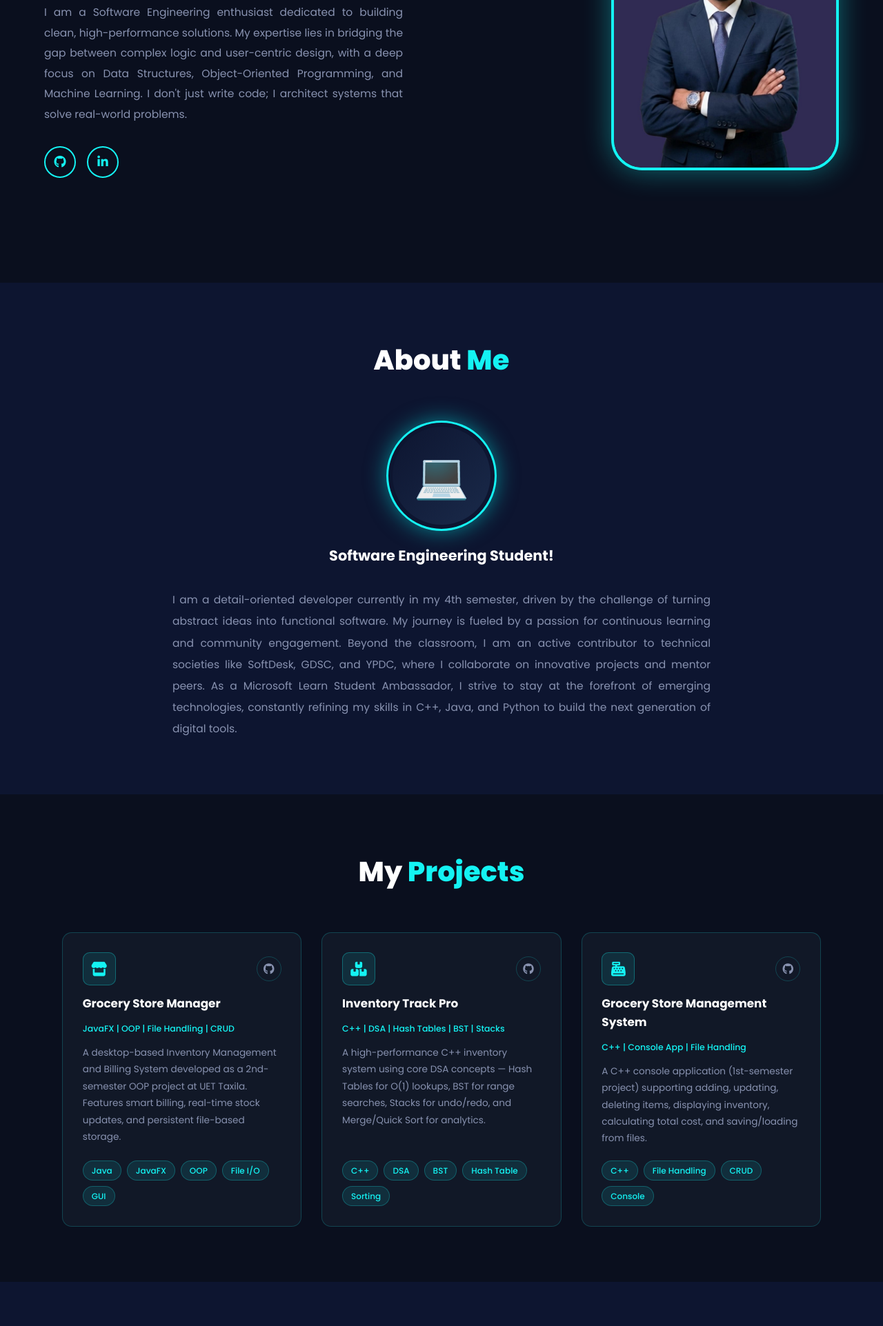
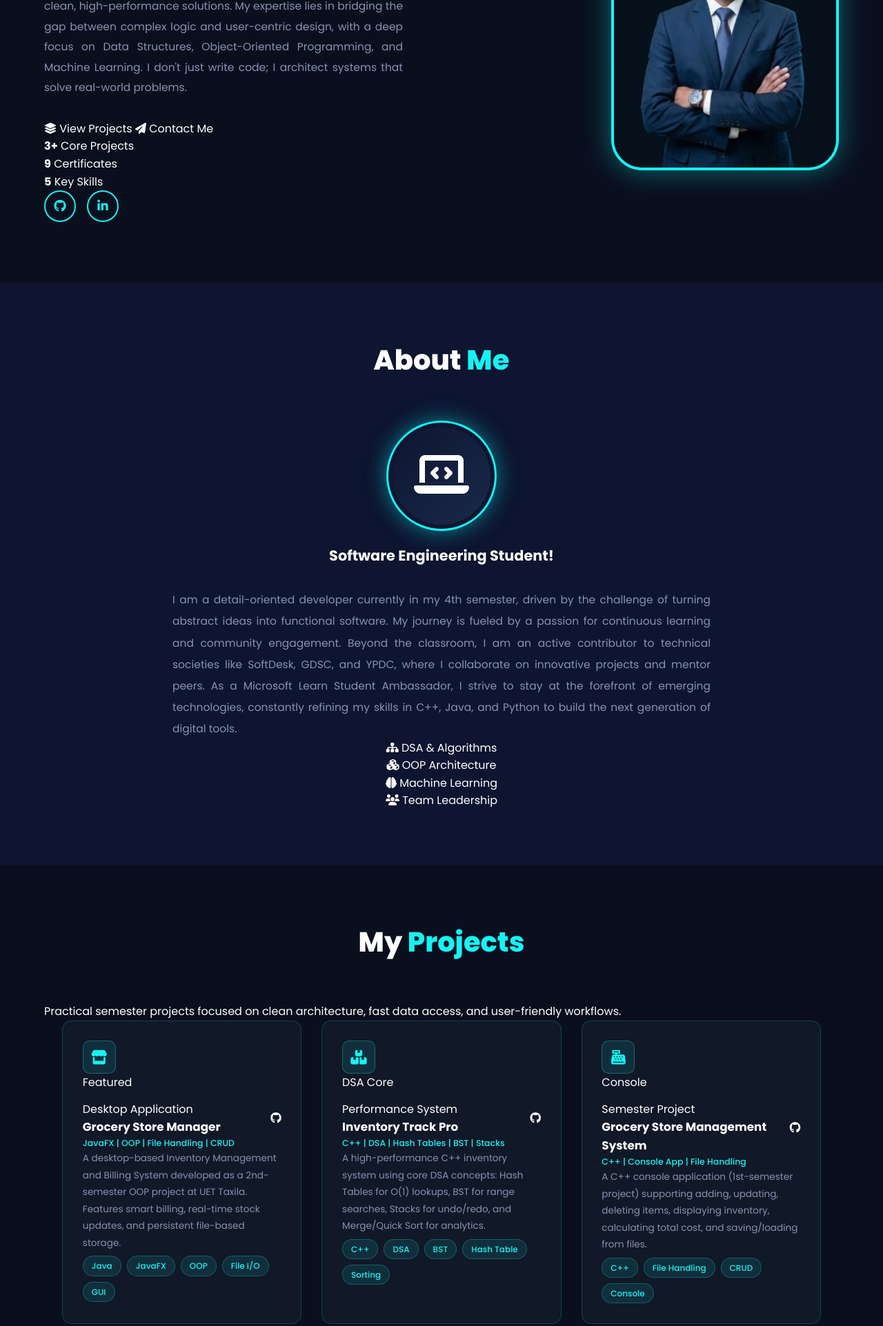
Before and after one commit to KhuramSohail56/my-portfolio, a plain HTML site: page index.html in a window 1280 px wide. Shown: the part 390-2313 px from the top of the page at 69% size. Drawn offline with Linux system fonts and the light colour scheme.

Commit message:
Update index.html

```diff
--- a/index.html
+++ b/index.html
@@ -3,6 +3,7 @@
 <head>
   <meta charset="UTF-8" />
   <meta name="viewport" content="width=device-width, initial-scale=1.0"/>
+  <meta name="description" content="Khurram Sohail portfolio - Software Engineering student focused on C++, Java, Python, DSA, OOP, Machine Learning, and practical software projects." />
   <title>Khurram Sohail | Portfolio</title>
   <link rel="stylesheet" href="stylesheet.css" />
   <link href="https://fonts.googleapis.com/css2?family=Poppins:wght@300;400;500;600;700;800&display=swap" rel="stylesheet"/>
@@ -22,14 +23,15 @@
       <li><a href="#education"    class="nav-link">Education</a></li>
       <li><a href="#contact"      class="nav-link">Contact</a></li>
     </ul>
-    <div class="hamburger" id="hamburger">
+    <button class="hamburger" id="hamburger" type="button" aria-label="Open navigation menu" aria-expanded="false">
       <span></span><span></span><span></span>
-    </div>
+    </button>
   </nav>
 
   <!-- ===== HOME ===== -->
   <section class="home" id="home">
     <div class="home-content">
+      <p class="availability-pill"><i class="fas fa-code"></i> Software Engineering Student</p>
       <h1>Hi, I'm <span class="highlight">Khurram Sohail</span></h1>
       <h2 class="typing-wrapper">
         <span id="typed-text"></span><span class="cursor">|</span>
@@ -37,6 +39,24 @@
       <p class="home-desc">
         I am a Software Engineering enthusiast dedicated to building clean, high-performance solutions. My expertise lies in bridging the gap between complex logic and user-centric design, with a deep focus on Data Structures, Object-Oriented Programming, and Machine Learning. I don't just write code; I architect systems that solve real-world problems.
       </p>
+      <div class="hero-actions">
+        <a href="#projects" class="primary-btn"><i class="fas fa-layer-group"></i> View Projects</a>
+        <a href="#contact" class="secondary-btn"><i class="fas fa-paper-plane"></i> Contact Me</a>
+      </div>
+      <div class="hero-stats" aria-label="Portfolio highlights">
+        <div class="stat-card">
+          <strong>3+</strong>
+          <span>Core Projects</span>
+        </div>
+        <div class="stat-card">
+          <strong>9</strong>
+          <span>Certificates</span>
+        </div>
+        <div class="stat-card">
+          <strong>5</strong>
+          <span>Key Skills</span>
+        </div>
+      </div>
       <div class="social-icons">
         <a href="https://github.com/KhuramSohail56" target="_blank" class="social-btn" title="GitHub">
           <i class="fab fa-github"></i>
@@ -48,7 +68,7 @@
     </div>
    <div class="home-img">
       <div class="img-box">
-        <img src="updatepro.jpeg" alt="Khurram Sohail Profile Picture" />
+        <img src="khur.jpeg" alt="Khurram Sohail Profile Picture" />
       </div>
     </div>
   </section>
@@ -59,7 +79,7 @@
       <div class="about-avatar">
         <div class="avatar-ring">
           <div class="avatar-inner">
-            <span class="avatar-emoji">💻</span>
+            <span class="avatar-emoji"><i class="fas fa-laptop-code"></i></span>
           </div>
         </div>
         <h3 class="about-title">Software Engineering Student!</h3>
@@ -69,55 +89,96 @@
 
 As a Microsoft Learn Student Ambassador, I strive to stay at the forefront of emerging technologies, constantly refining my skills in C++, Java, and Python to build the next generation of digital tools.
       </p>
+      <div class="about-highlights">
+        <div class="about-highlight">
+          <i class="fas fa-sitemap"></i>
+          <span>DSA & Algorithms</span>
+        </div>
+        <div class="about-highlight">
+          <i class="fas fa-cubes"></i>
+          <span>OOP Architecture</span>
+        </div>
+        <div class="about-highlight">
+          <i class="fas fa-brain"></i>
+          <span>Machine Learning</span>
+        </div>
+        <div class="about-highlight">
+          <i class="fas fa-users"></i>
+          <span>Team Leadership</span>
+        </div>
+      </div>
     </div>
   </section>
   <!-- ===== PROJECTS ===== -->
   <section class="projects" id="projects">
     <h2 class="section-heading">My <span class="highlight">Projects</span></h2>
+    <p class="projects-intro">
+      Practical semester projects focused on clean architecture, fast data access, and user-friendly workflows.
+    </p>
     <div class="projects-grid">
 
       <div class="project-card">
+        <div class="project-visual project-visual-java">
+          <div class="project-icon"><i class="fas fa-store"></i></div>
+          <span class="project-status">Featured</span>
+        </div>
+        <div class="project-body">
           <div class="project-header">
-          <div class="project-icon"><i class="fas fa-store"></i></div>
-          <div class="project-links">
-            <a href="https://github.com/KhuramSohail56/Grocery-Store-Manager-JavaFX" target="_blank"><i class="fab fa-github"></i></a>
+            <div>
+              <p class="project-kicker">Desktop Application</p>
+              <h3 class="project-title">Grocery Store Manager</h3>
             </div>
+            <a class="project-link" href="https://github.com/KhuramSohail56/Grocery-Store-Manager-JavaFX" target="_blank" aria-label="View Grocery Store Manager on GitHub">
+              <i class="fab fa-github"></i>
+            </a>
           </div>
-        <h3 class="project-title">Grocery Store Manager</h3>
           <p class="project-sub">JavaFX | OOP | File Handling | CRUD</p>
           <p class="project-desc">A desktop-based Inventory Management and Billing System developed as a 2nd-semester OOP project at UET Taxila. Features smart billing, real-time stock updates, and persistent file-based storage.</p>
           <div class="project-tags">
             <span>Java</span><span>JavaFX</span><span>OOP</span><span>File I/O</span><span>GUI</span>
           </div>
         </div>
+      </div>
 
       <div class="project-card">
+        <div class="project-visual project-visual-dsa">
+          <div class="project-icon"><i class="fas fa-boxes"></i></div>
+          <span class="project-status">DSA Core</span>
+        </div>
+        <div class="project-body">
           <div class="project-header">
-          <div class="project-icon"><i class="fas fa-boxes"></i></div>
-          <div class="project-links">
-            <a href="https://github.com/KhuramSohail56/Inventory-Track-Pro-DSA" target="_blank"><i class="fab fa-github"></i></a>
+            <div>
+              <p class="project-kicker">Performance System</p>
+              <h3 class="project-title">Inventory Track Pro</h3>
             </div>
+            <a class="project-link" href="https://github.com/KhuramSohail56/Inventory-Track-Pro-DSA" target="_blank" aria-label="View Inventory Track Pro on GitHub"><i class="fab fa-github"></i></a>
           </div>
-        <h3 class="project-title">Inventory Track Pro</h3>
           <p class="project-sub">C++ | DSA | Hash Tables | BST | Stacks</p>
-        <p class="project-desc">A high-performance C++ inventory system using core DSA concepts — Hash Tables for O(1) lookups, BST for range searches, Stacks for undo/redo, and Merge/Quick Sort for analytics.</p>
+          <p class="project-desc">A high-performance C++ inventory system using core DSA concepts: Hash Tables for O(1) lookups, BST for range searches, Stacks for undo/redo, and Merge/Quick Sort for analytics.</p>
           <div class="project-tags">
             <span>C++</span><span>DSA</span><span>BST</span><span>Hash Table</span><span>Sorting</span>
           </div>
         </div>
+      </div>
 
       <div class="project-card">
+        <div class="project-visual project-visual-cpp">
+          <div class="project-icon"><i class="fas fa-cash-register"></i></div>
+          <span class="project-status">Console</span>
+        </div>
+        <div class="project-body">
           <div class="project-header">
-          <div class="project-icon"><i class="fas fa-cash-register"></i></div>
-          <div class="project-links">
-            <a href="https://github.com/KhuramSohail56/Grocery-Store-Management-System" target="_blank"><i class="fab fa-github"></i></a>
+            <div>
+              <p class="project-kicker">Semester Project</p>
+              <h3 class="project-title">Grocery Store Management System</h3>
             </div>
+            <a class="project-link" href="https://github.com/KhuramSohail56/Grocery-Store-Management-System" target="_blank" aria-label="View Grocery Store Management System on GitHub"><i class="fab fa-github"></i></a>
           </div>
-        <h3 class="project-title">Grocery Store Management System</h3>
           <p class="project-sub">C++ | Console App | File Handling</p>
           <p class="project-desc">A C++ console application (1st-semester project) supporting adding, updating, deleting items, displaying inventory, calculating total cost, and saving/loading from files.</p>
           <div class="project-tags">
             <span>C++</span><span>File Handling</span><span>CRUD</span><span>Console</span>
+          </div>
         </div>
       </div>
 
@@ -131,7 +192,7 @@ As a Microsoft Learn Student Ambassador, I strive to stay at the forefront of em
     <h2 class="section-heading">My <span class="highlight">Skills</span></h2>
     <div class="skills-grid">
       <div class="skills-col">
-        <h3 class="skills-col-title"><span>💻</span> Coding Skills</h3>
+        <h3 class="skills-col-title"><span><i class="fas fa-code"></i></span> Coding Skills</h3>
         <div class="skill-item">
           <div class="skill-info"><span>C++</span><span>85%</span></div>
           <div class="skill-bar"><div class="skill-fill" data-width="85"></div></div>
@@ -154,7 +215,7 @@ As a Microsoft Learn Student Ambassador, I strive to stay at the forefront of em
         </div>
       </div>
       <div class="skills-col">
-        <h3 class="skills-col-title"><span>🚀</span> Professional Skills</h3>
+        <h3 class="skills-col-title"><span><i class="fas fa-rocket"></i></span> Professional Skills</h3>
         <div class="skill-item">
           <div class="skill-info"><span>Machine Learning</span><span>70%</span></div>
           <div class="skill-bar"><div class="skill-fill" data-width="70"></div></div>
@@ -289,8 +350,8 @@ As a Microsoft Learn Student Ambassador, I strive to stay at the forefront of em
       <div class="journey-box">
         <div class="journey-card">
           <div class="card-dot"></div>
-          <div class="card-date">2024 — 2028</div>
-          <h4 class="card-title">BS Software Engineering — UET Taxila</h4>
+          <div class="card-date">2024 - 2028</div>
+          <h4 class="card-title">BS Software Engineering - UET Taxila</h4>
           <p class="card-desc">
             Currently pursuing a Bachelor's degree in Software Engineering at the University of Engineering and Technology, Taxila.
             Gaining a strong foundation in advanced development methodologies, data structures, and algorithms while actively contributing
@@ -305,7 +366,7 @@ As a Microsoft Learn Student Ambassador, I strive to stay at the forefront of em
       <div class="journey-box">
         <div class="journey-card">
           <div class="card-dot"></div>
-          <div class="card-date">2025 — Present</div>
+          <div class="card-date">2025 - Present</div>
           <h4 class="card-title">Python & C++ Development Specialist</h4>
           <p class="card-desc">
             Architecting efficient solutions for complex logic problems using C++ and Python, focusing on modular code design
@@ -321,6 +382,9 @@ As a Microsoft Learn Student Ambassador, I strive to stay at the forefront of em
   <!-- ===== CONTACT ===== -->
 <section class="contact" id="contact">
     <h2 class="section-heading">Contact <span class="highlight">Me!</span></h2>
+    <p class="contact-intro">
+      Have a project idea, collaboration, or internship opportunity? Send a message and I will get back to you.
+    </p>
 
     <form action="https://formspree.io/f/mgordgvj" method="POST" class="contact-form" id="contact-form">
       <div class="form-row">
@@ -328,10 +392,10 @@ As a Microsoft Learn Student Ambassador, I strive to stay at the forefront of em
         <input type="email" name="Email" placeholder="Email Address" required />
       </div>
       <div class="form-row">
-  <input type="tel" name="phone" placeholder="Whatsapp No" /> <input type="text" name="_subject" placeholder="Email Subject"/> </div>
+  <input type="tel" name="phone" placeholder="WhatsApp No" /> <input type="text" name="_subject" placeholder="Email Subject"/> </div>
       <textarea name="Message" placeholder="Your Message" rows="7" required></textarea>
 
-      <button type="submit" class="submit-btn">Submit</button>
+      <button type="submit" class="submit-btn"><i class="fas fa-paper-plane"></i> Send Message</button>
     </form>
   </section>
   <!-- ===== SCROLL TO TOP ===== -->
```
Lines whose indentation alone changed are shown as unchanged.
